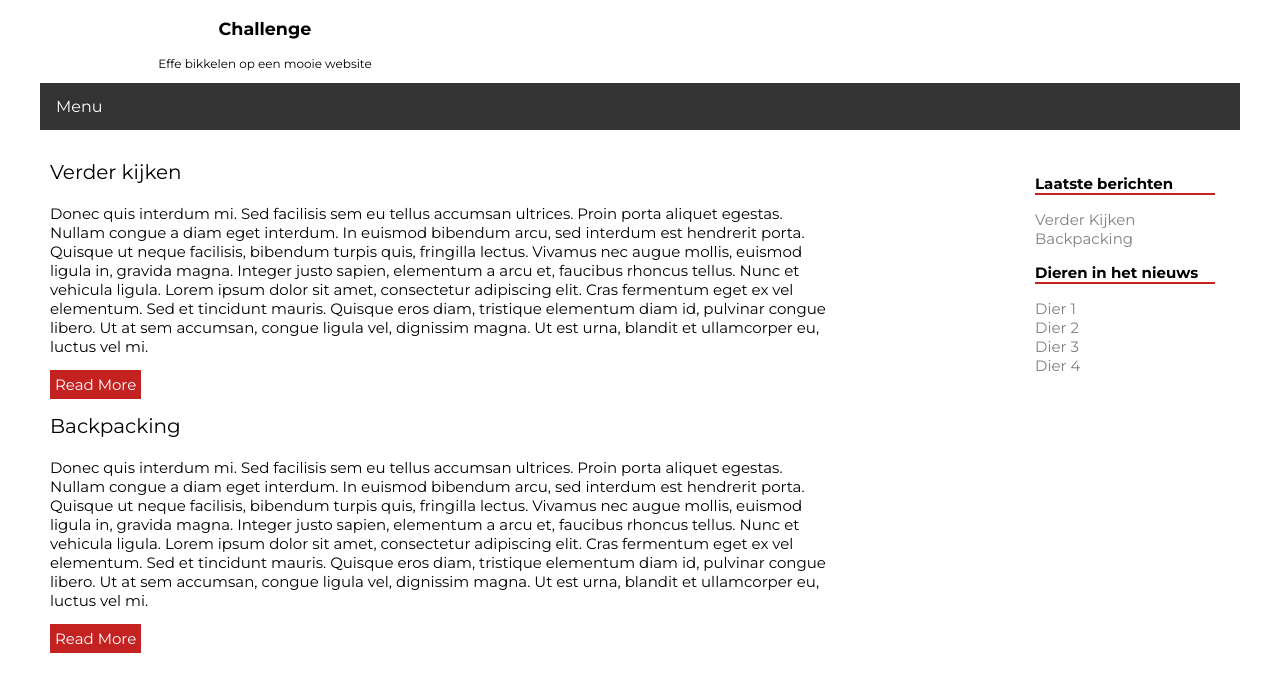
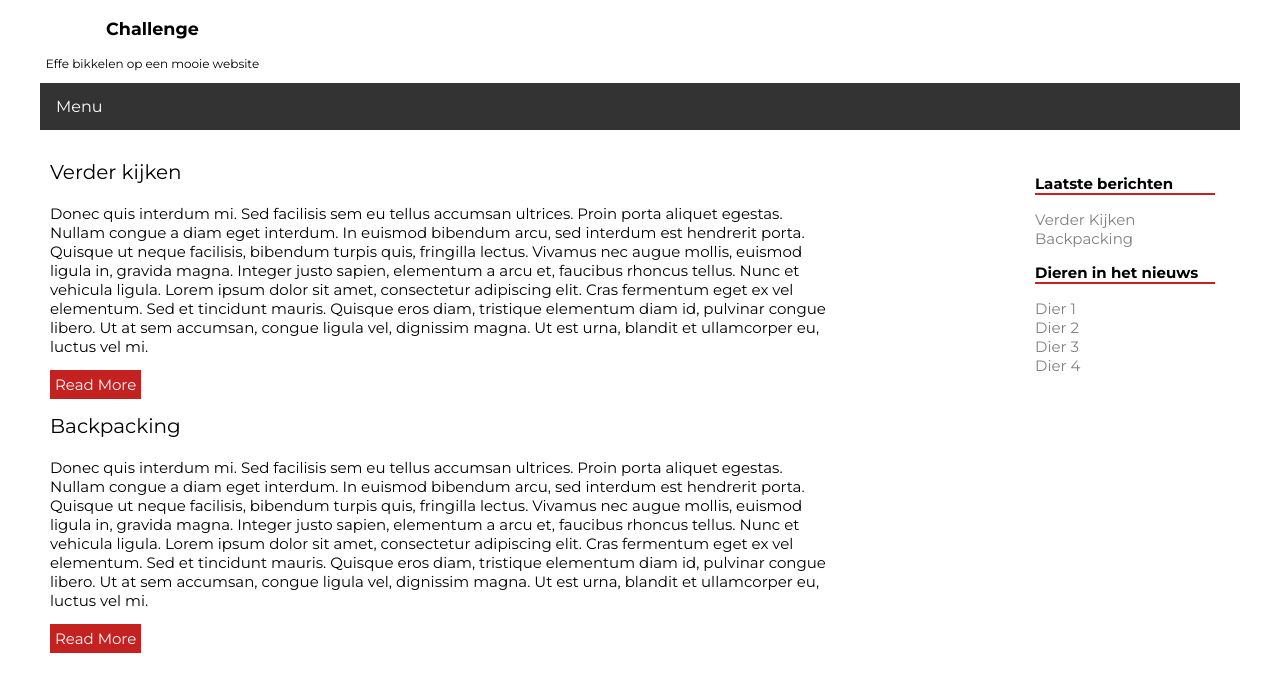
Before and after one commit to Denver666/csschallenge, a plain HTML site: page index.html in a window 1280 px wide. Drawn offline with Linux system fonts and the light colour scheme.

Commit message:
top text em aanpassing

```diff
--- a/stylesheet.css
+++ b/stylesheet.css
@@ -169,7 +169,7 @@ body {
         text-align: center;
         /* float: left; */
         position: relative;
-        right: 17em;
+        right: 18em;
     }
     div#wrapper {
         width: 768px;
@@ -184,7 +184,7 @@ body {
         font-size: 15px;
     }
     div.top {
-        right: 25em;
+        right: 32.5em;
     }
     footer {
         float: right;
```
